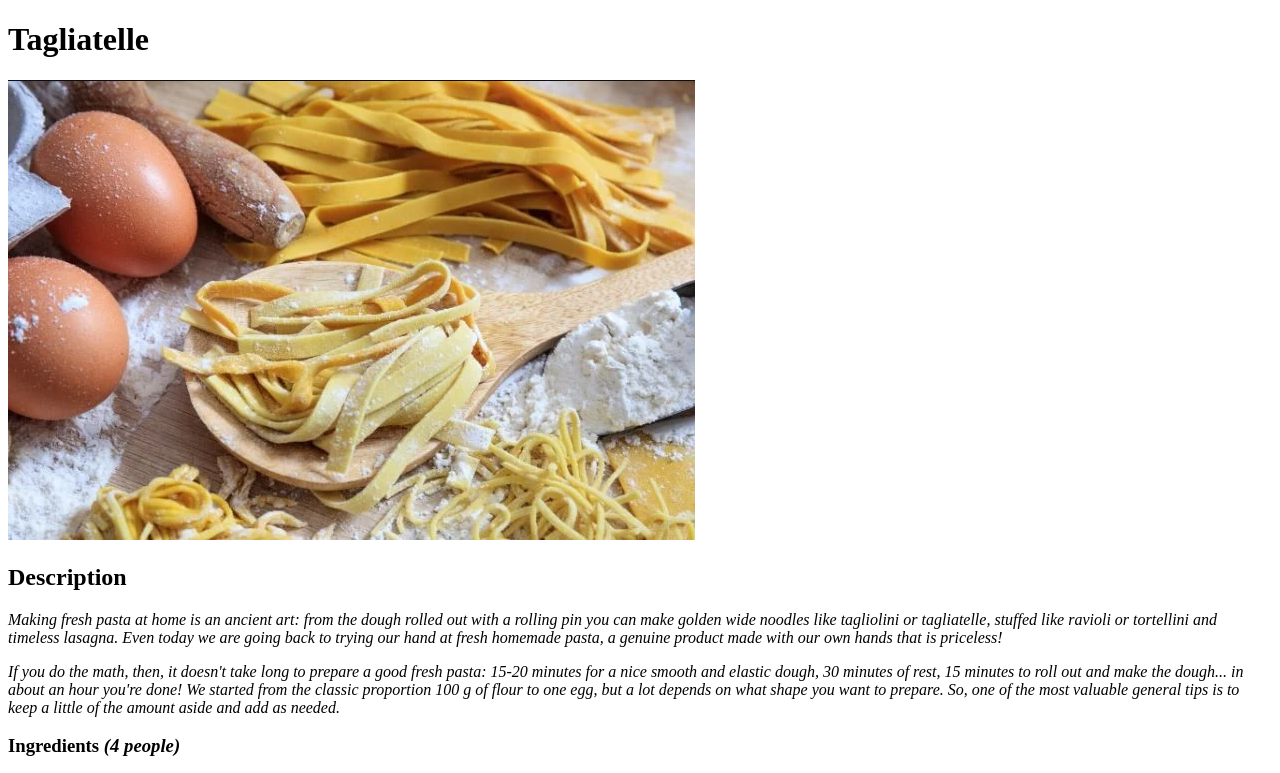
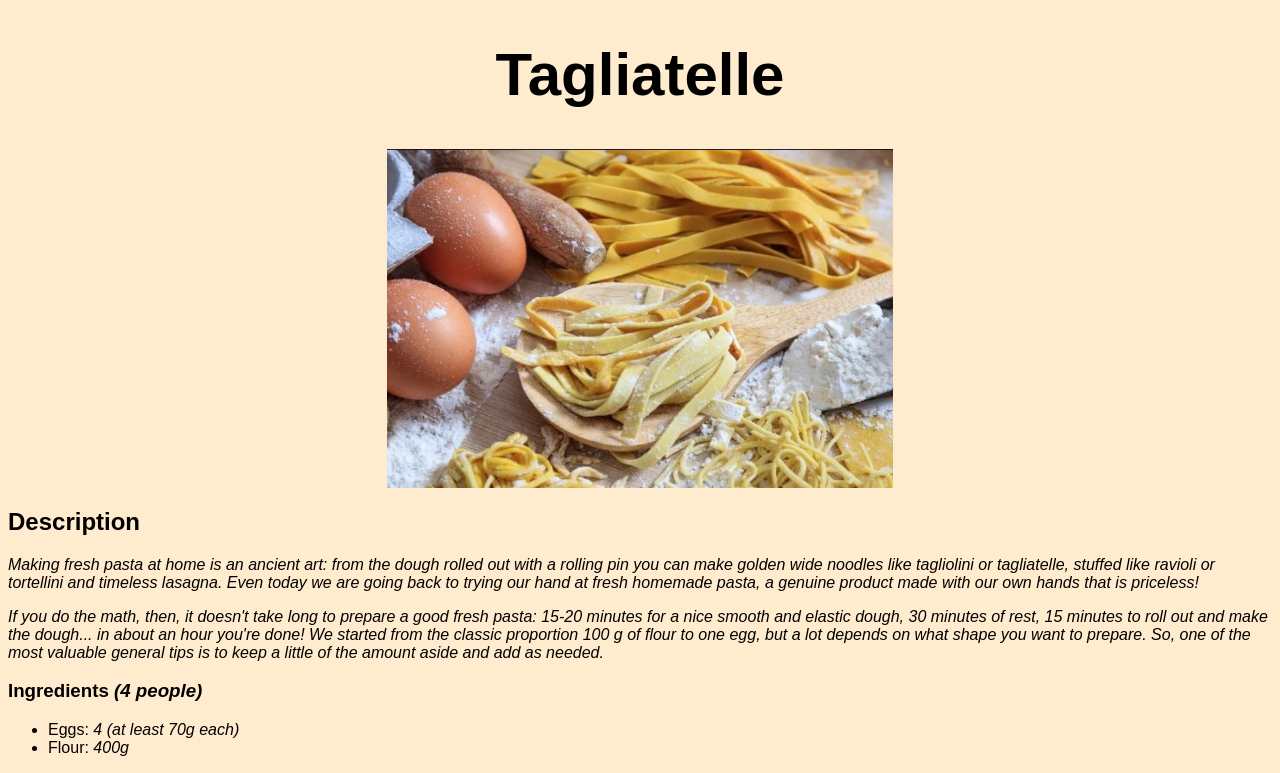
Before and after one commit to Andrea020898/odin-recipes, a plain HTML site: page recipes/tagliatelle.html in a window 1280 px wide. Shown: the top 773 px of the page. Drawn offline with Linux system fonts and the light colour scheme.

Commit message:
Add .css stylesheet and add some color.

```diff
--- /dev/null
+++ b/recipes/tagliatelle-stylesheet.css
@@ -0,0 +1,18 @@
+body{
+    background-color: blanchedalmond;
+    font-family: Arial, Helvetica, sans-serif;
+}
+
+.title{
+    text-align: center;
+    font-size: 60px;
+
+}
+
+#image {
+    display: block;
+    margin-left: auto;
+    margin-right: auto;
+    height: auto;
+    width: 40%;
+  }
--- a/recipes/tagliatelle.html
+++ b/recipes/tagliatelle.html
@@ -4,12 +4,13 @@
     <head>
         <meta charset="UTF-8">
         <title>Tagliatelle</title>
+        <link rel="stylesheet" href="tagliatelle-stylesheet.css"/>
     </head>
 
     <body>
 
-        <h1>Tagliatelle</h1>
-        <img src="./Tagliatelle.png" alt="tagliatelle">
+        <h1 class="title">Tagliatelle</h1>
+        <img id="image" src="./Tagliatelle.png" alt="tagliatelle">
         <h2>Description</h2>
         <p><em>Making fresh pasta at home is an ancient art: from the dough rolled out with a rolling pin you can make golden wide noodles like tagliolini or tagliatelle,
             stuffed like ravioli or tortellini and timeless lasagna. Even today we are going back to trying our hand at fresh homemade pasta, a genuine product made
--- /dev/null
+++ b/stylesheet.css
@@ -0,0 +1,15 @@
+body{
+    background-color: blanchedalmond;
+    font-family:Arial, Helvetica, sans-serif;
+}
+
+.title{
+    color: saddlebrown;
+    font-size: 60px;
+    text-align: center;
+}
+
+.list{
+    color: blanchedalmond;
+    text-align: center;
+}
```
Also changed, not shown: index.html (+5 -2 lines).
